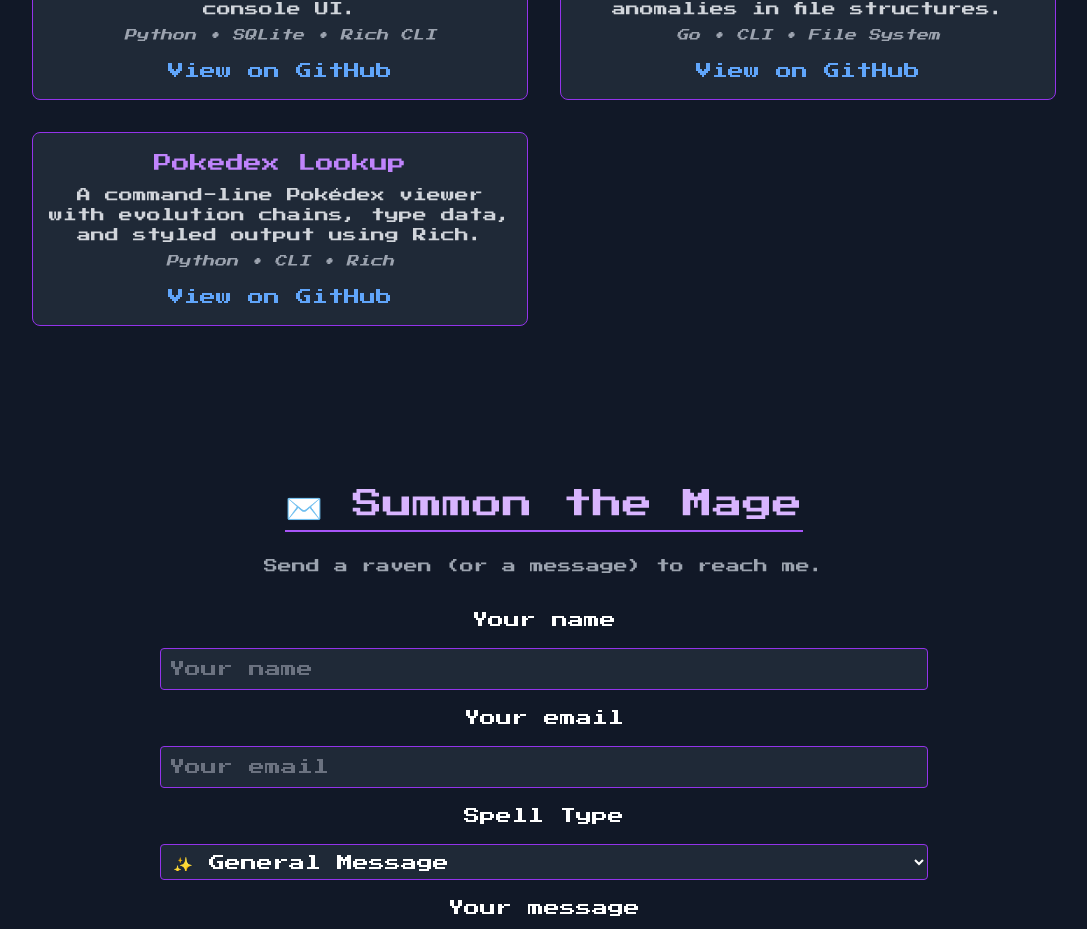
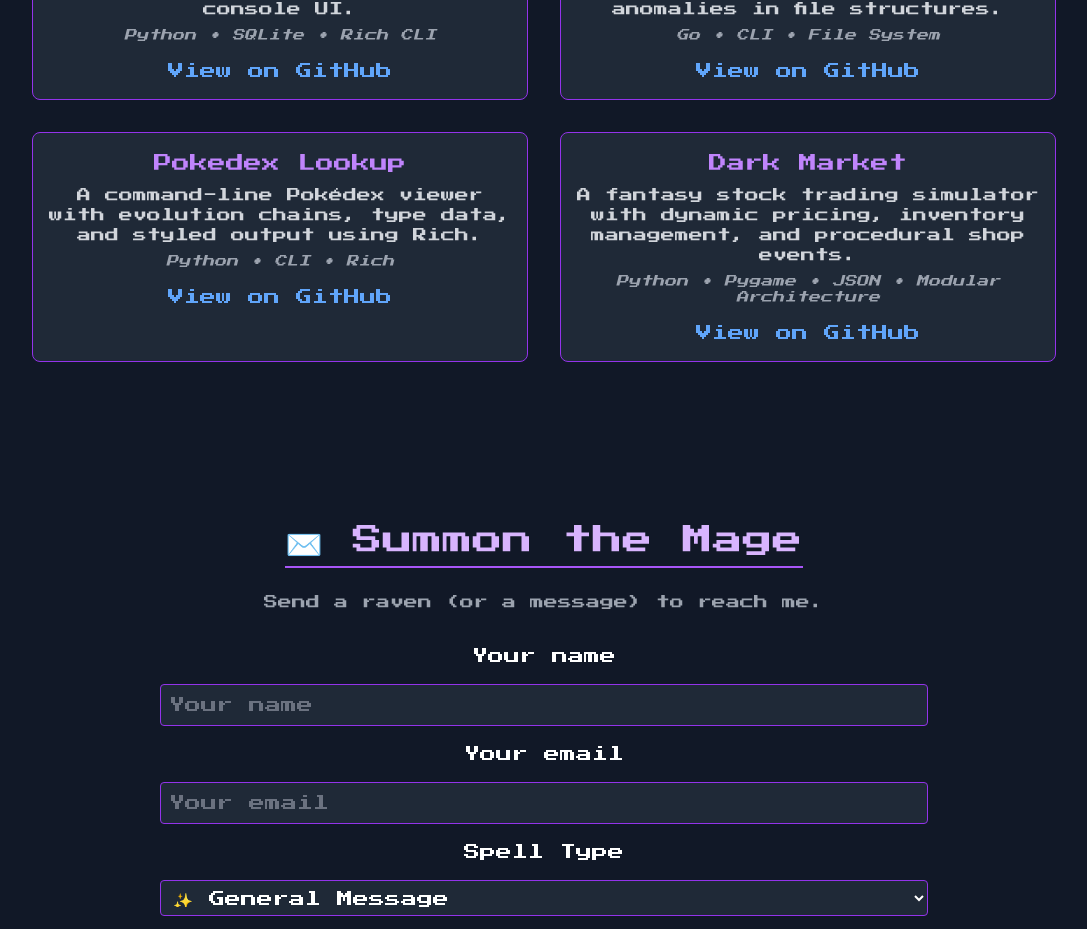
Before and after one commit to Coding-for-Weeks/pixel-portfolio, a React (Create React App) app: page /#/ in a window 1280 px wide. Shown: the part 2520-3449 px from the top of the page, without its empty margins (96-1183 px from the left). Built offline with nearby package versions, Linux system fonts and the light colour scheme.

Commit message:
updated projects

```diff
--- a/src/components/Projects.jsx
+++ b/src/components/Projects.jsx
@@ -18,6 +18,12 @@ const projects = [
   tech: ["Python", "CLI", "Rich"],
   description: "A command-line Pokédex viewer with evolution chains, type data, and styled output using Rich.",
   link: "https://github.com/Nullgrimoire/Pokedex-lookup",
+  },
+  {
+  title: "Dark Market",
+  tech: ["Python", "Pygame", "JSON", "Modular Architecture"],
+  description: "A fantasy stock trading simulator with dynamic pricing, inventory management, and procedural shop events.",
+  link: "https://github.com/Nullgrimoire/Dark-Market",
   }
 ];
 
```
